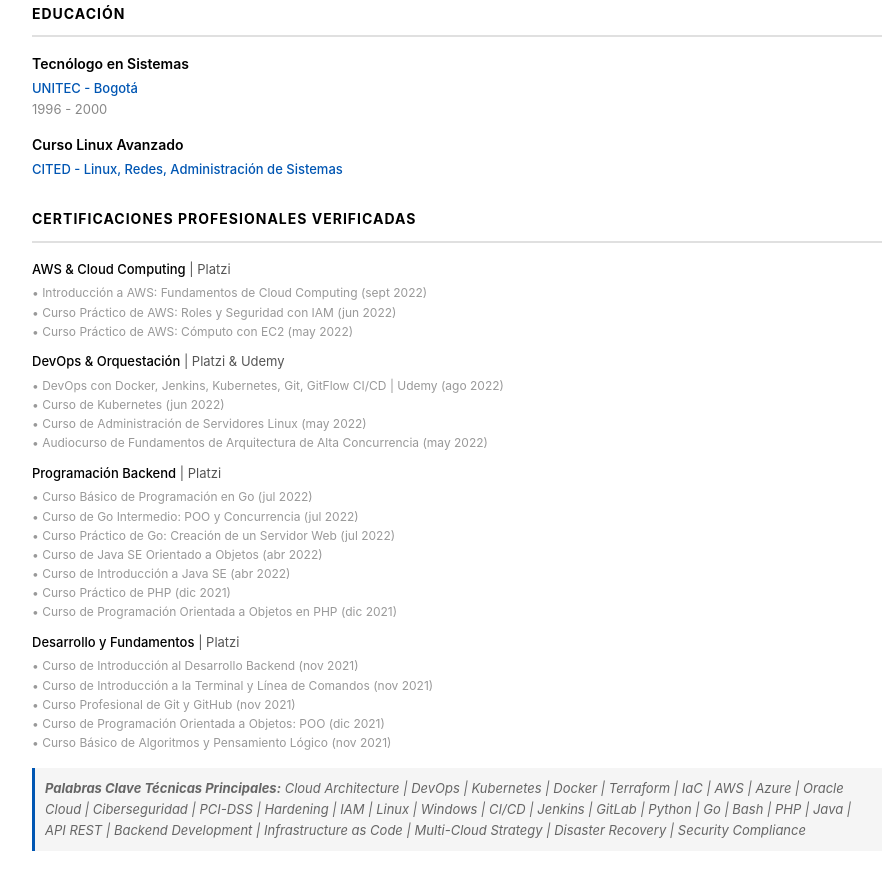
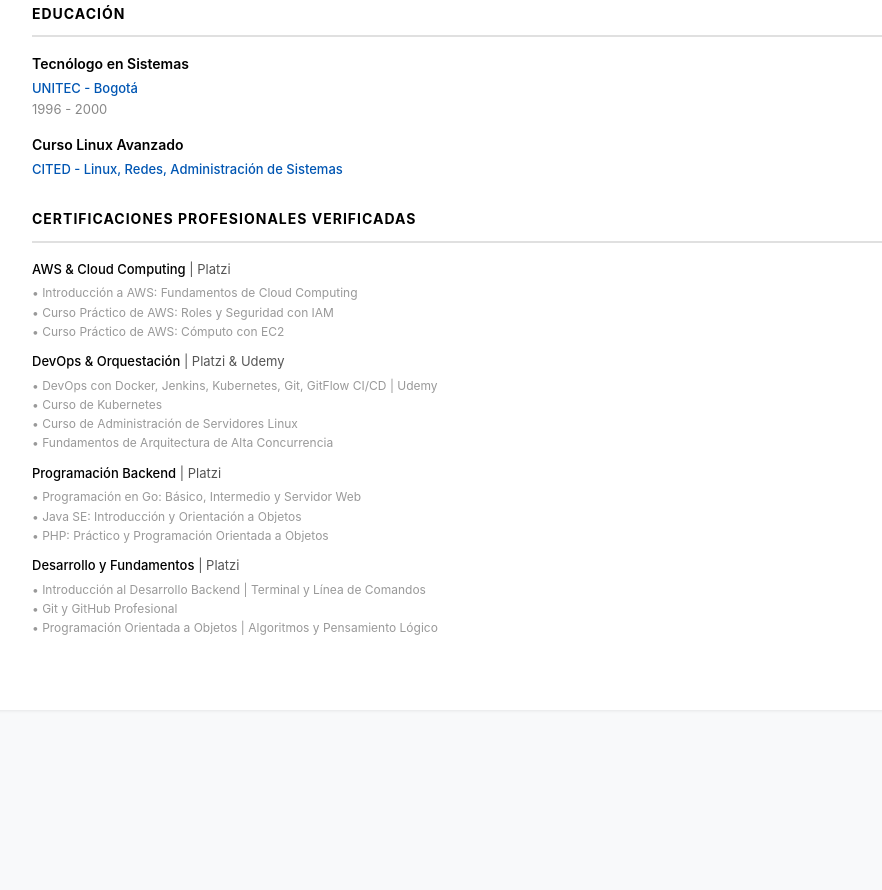
Before and after one commit to cyberscuba/cyberscuba.github.io, a plain HTML site: page index.html in a window 1280 px wide. Shown: the part 2004-2894 px from the top of the page, without its empty margins (183-1065 px from the left). After the commit the page ends 2734 px from the top, so only its background shows below. Drawn offline with Linux system fonts and the light colour scheme.

Commit message:
Remove dates from certifications and keywords section to prevent age discrimination
- Removed dates from all Platzi & Udemy certificates (sept 2022, jun 2022, etc.)
- Removed 'Palabras Clave Técnicas Principales' section
- Condensed certifications for cleaner presentation
- No dates = no age calculation vulnerabilities
- Maintains ATS optimization without revealing personal information

```diff
--- a/index.html
+++ b/index.html
@@ -332,48 +332,38 @@
             <div class="cert-item">
                 <span class="cert-name">AWS & Cloud Computing</span> | Platzi
                 <div style="font-size: 12px; color: #999; margin-top: 4px;">
-                    • Introducción a AWS: Fundamentos de Cloud Computing (sept 2022)<br>
-                    • Curso Práctico de AWS: Roles y Seguridad con IAM (jun 2022)<br>
-                    • Curso Práctico de AWS: Cómputo con EC2 (may 2022)
+                    • Introducción a AWS: Fundamentos de Cloud Computing<br>
+                    • Curso Práctico de AWS: Roles y Seguridad con IAM<br>
+                    • Curso Práctico de AWS: Cómputo con EC2
                 </div>
             </div>
 
             <div class="cert-item">
                 <span class="cert-name">DevOps & Orquestación</span> | Platzi & Udemy
                 <div style="font-size: 12px; color: #999; margin-top: 4px;">
-                    • DevOps con Docker, Jenkins, Kubernetes, Git, GitFlow CI/CD | Udemy (ago 2022)<br>
-                    • Curso de Kubernetes (jun 2022)<br>
-                    • Curso de Administración de Servidores Linux (may 2022)<br>
-                    • Audiocurso de Fundamentos de Arquitectura de Alta Concurrencia (may 2022)
+                    • DevOps con Docker, Jenkins, Kubernetes, Git, GitFlow CI/CD | Udemy<br>
+                    • Curso de Kubernetes<br>
+                    • Curso de Administración de Servidores Linux<br>
+                    • Fundamentos de Arquitectura de Alta Concurrencia
                 </div>
             </div>
 
             <div class="cert-item">
                 <span class="cert-name">Programación Backend</span> | Platzi
                 <div style="font-size: 12px; color: #999; margin-top: 4px;">
-                    • Curso Básico de Programación en Go (jul 2022)<br>
-                    • Curso de Go Intermedio: POO y Concurrencia (jul 2022)<br>
-                    • Curso Práctico de Go: Creación de un Servidor Web (jul 2022)<br>
-                    • Curso de Java SE Orientado a Objetos (abr 2022)<br>
-                    • Curso de Introducción a Java SE (abr 2022)<br>
-                    • Curso Práctico de PHP (dic 2021)<br>
-                    • Curso de Programación Orientada a Objetos en PHP (dic 2021)
+                    • Programación en Go: Básico, Intermedio y Servidor Web<br>
+                    • Java SE: Introducción y Orientación a Objetos<br>
+                    • PHP: Práctico y Programación Orientada a Objetos
                 </div>
             </div>
 
             <div class="cert-item">
                 <span class="cert-name">Desarrollo y Fundamentos</span> | Platzi
                 <div style="font-size: 12px; color: #999; margin-top: 4px;">
-                    • Curso de Introducción al Desarrollo Backend (nov 2021)<br>
-                    • Curso de Introducción a la Terminal y Línea de Comandos (nov 2021)<br>
-                    • Curso Profesional de Git y GitHub (nov 2021)<br>
-                    • Curso de Programación Orientada a Objetos: POO (dic 2021)<br>
-                    • Curso Básico de Algoritmos y Pensamiento Lógico (nov 2021)
+                    • Introducción al Desarrollo Backend | Terminal y Línea de Comandos<br>
+                    • Git y GitHub Profesional<br>
+                    • Programación Orientada a Objetos | Algoritmos y Pensamiento Lógico
                 </div>
-            </div>
-
-            <div class="tech-keywords" style="margin-top: 16px;">
-                <strong>Palabras Clave Técnicas Principales:</strong> Cloud Architecture | DevOps | Kubernetes | Docker | Terraform | IaC | AWS | Azure | Oracle Cloud | Ciberseguridad | PCI-DSS | Hardening | IAM | Linux | Windows | CI/CD | Jenkins | GitLab | Python | Go | Bash | PHP | Java | API REST | Backend Development | Infrastructure as Code | Multi-Cloud Strategy | Disaster Recovery | Security Compliance
             </div>
         </section>
     </div>
```
